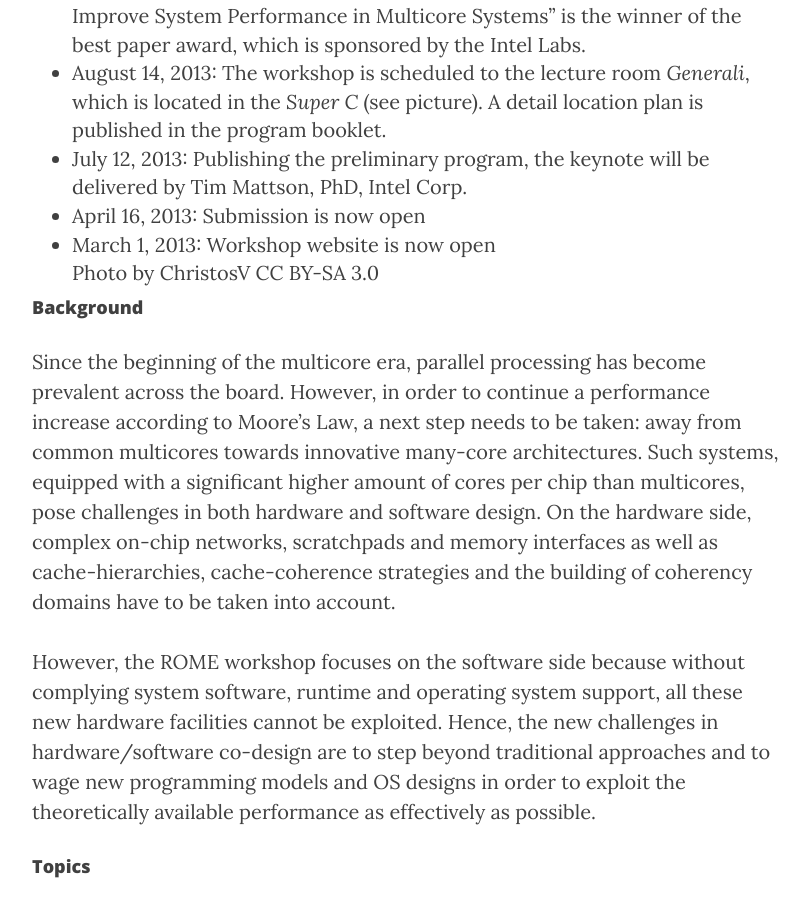
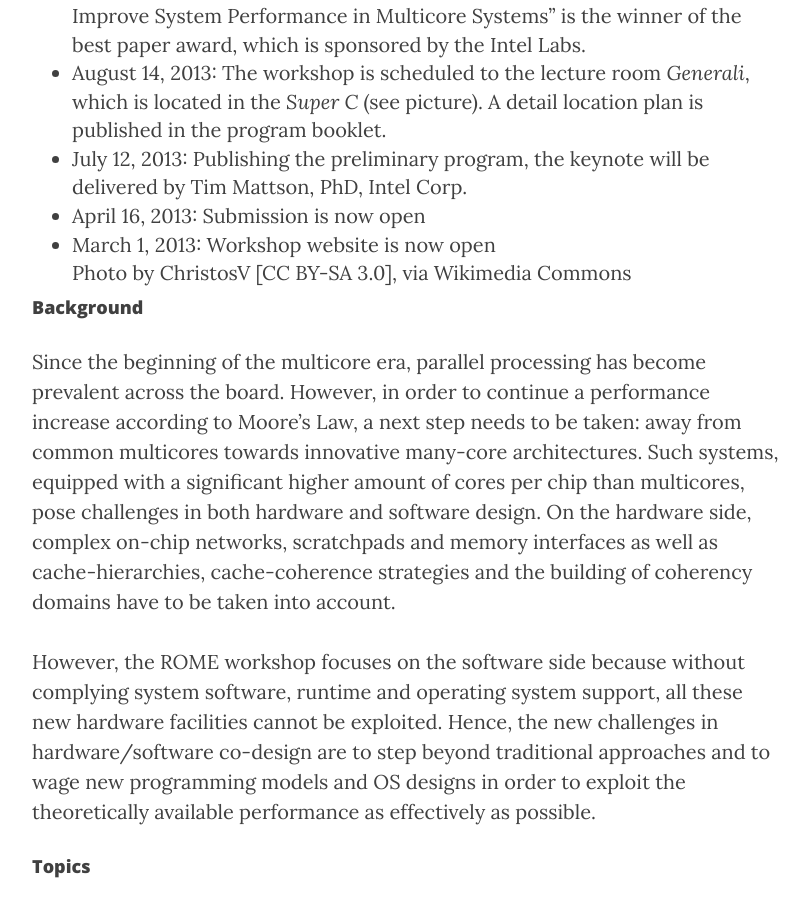
Before and after one commit to WROME/wrome.github.io, a Jekyll site: the page built from aachen2013.md, in a window 1280 px wide and 900 px high, scrolled down 721 px. Shown: the whole window, without its empty margins (233-1042 px from the left). Built offline with Jekyll 4.4.1, drawn with Linux system fonts in a browser that asks for light colours; nearby versions of some CDN libraries; some of the changed text lies outside the part shown.

Commit message:
minor changes, remove typos

```diff
--- a/aachen2013.md
+++ b/aachen2013.md
@@ -22,7 +22,7 @@
 * July 12, 2013: Publishing the preliminary program, the keynote
   will be delivered by Tim Mattson, PhD, Intel Corp.
 * April 16, 2013: Submission is now open
-* March 1, 2013: Workshop website is now open<br>Photo by [ChristosV](https://commons.wikimedia.org/wiki/File:St.michael-und-dimitrios-aachen_01.JPG) [CC BY-SA 3.0](http://creativecommons.org/licenses/by-sa/3.0)
+* March 1, 2013: Workshop website is now open<br>Photo by ChristosV [[CC BY-SA 3.0](http://creativecommons.org/licenses/by-sa/3.0)], [via Wikimedia Commons](https://commons.wikimedia.org/wiki/File:St.michael-und-dimitrios-aachen_01.JPG)
 
 #### Background
 
@@ -150,10 +150,10 @@
 
 #### Important Dates
 
-* -(May 31, 2013)- **June 10, 2013**: Submission deadline
-*  July 8, 2013: Notification of acceptance
-*  August 15, 2013: Camera ready, revised papers due
-*  August 26, 2013: ROME 2013 Workshop
+* ~~May 31, 2013~~ **June 10, 2013**: Submission deadline
+* July 8, 2013: Notification of acceptance
+* August 15, 2013: Camera ready, revised papers due
+* August 26, 2013: ROME 2013 Workshop
 
 #### Committees
 
```
Also changed, not shown: porto2014.md (+1 -1 lines), vienna2015.md (+1 -1 lines).
